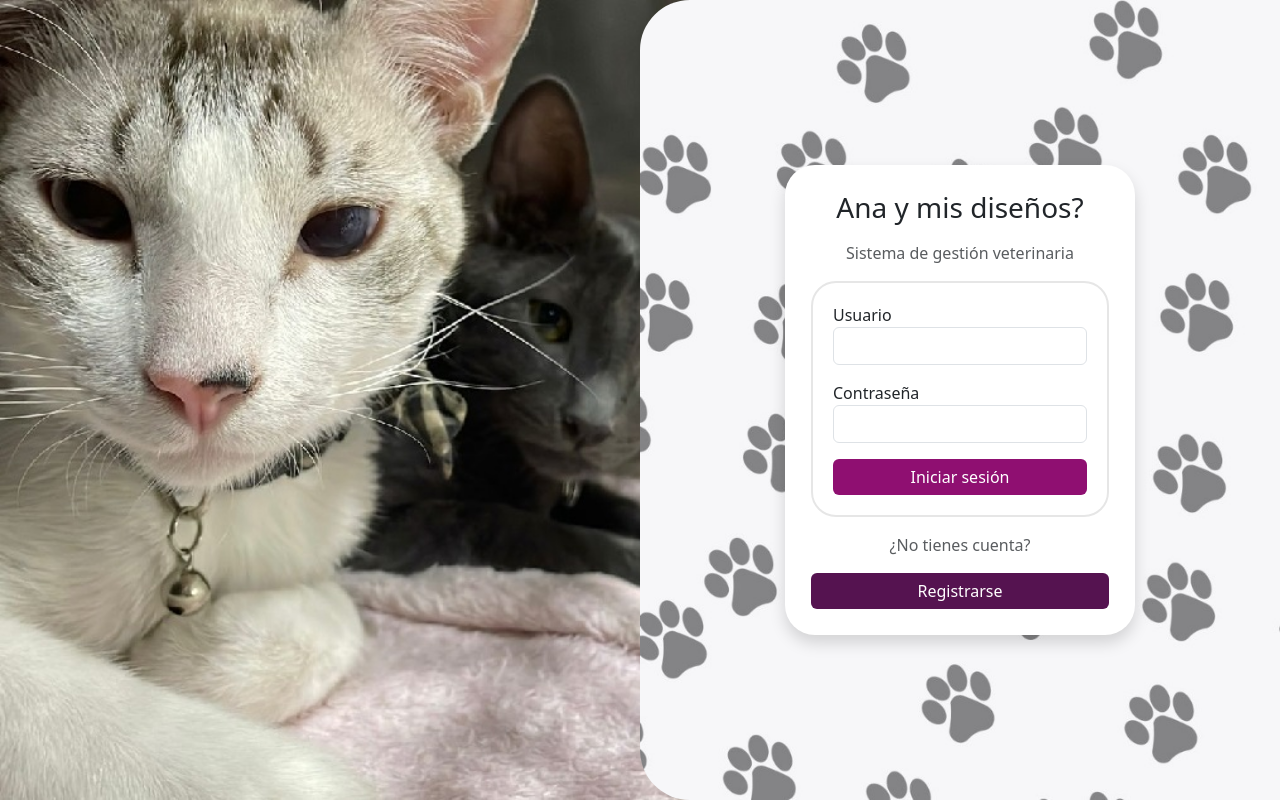
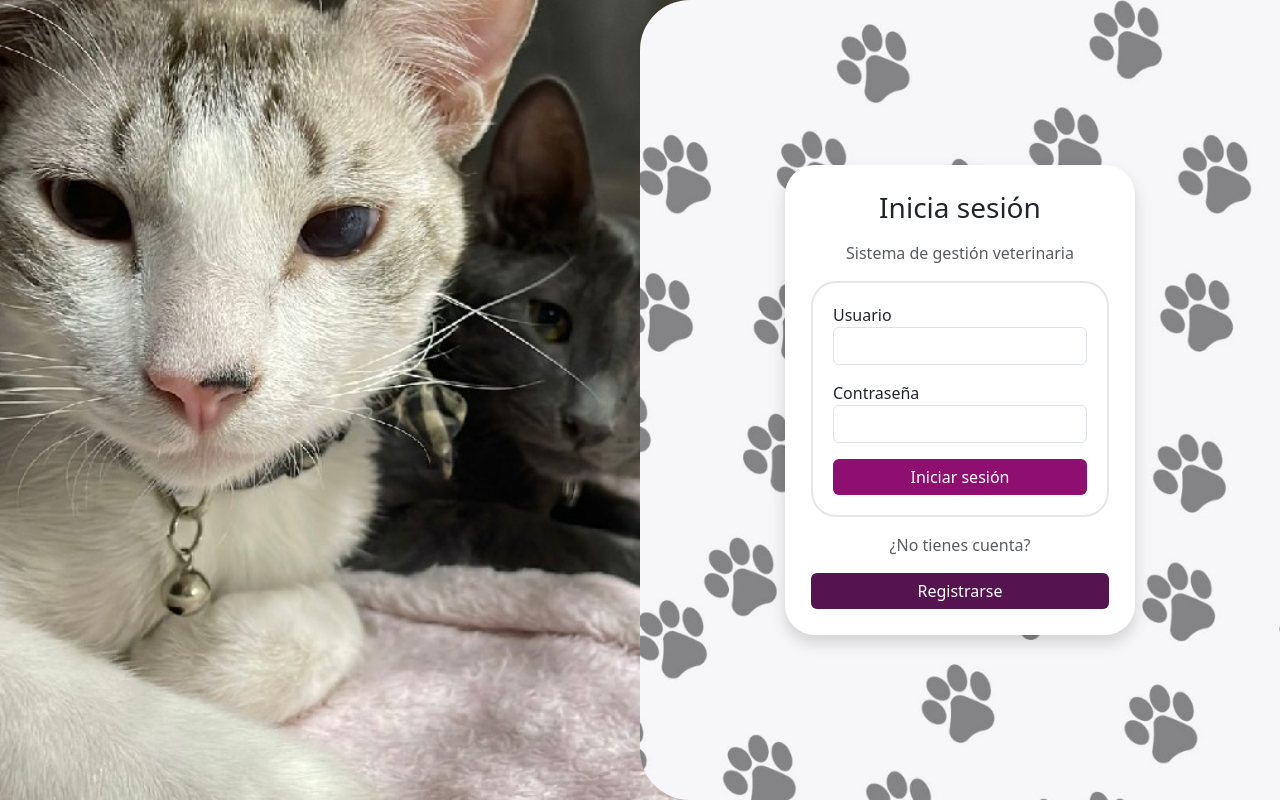
Before and after one commit to Albert0Espadas/VeterinariaWep, a Django app: page / in a window 1280 px wide. Run offline with Django 5.2, Linux system fonts and the light colour scheme.

Commit message:
Cambie nombre de inicio

```diff
--- a/veterinaria/templates/Login.html
+++ b/veterinaria/templates/Login.html
@@ -87,7 +87,7 @@ background-color:#c915bd;
 
 <div class="card-body">
 
-<h3 class="text-center mb-3">Ana y mis diseños?</h3>
+<h3 class="text-center mb-3">Inicia sesión</h3>
 
 <p class="text-center text-muted">
 Sistema de gestión veterinaria
```
